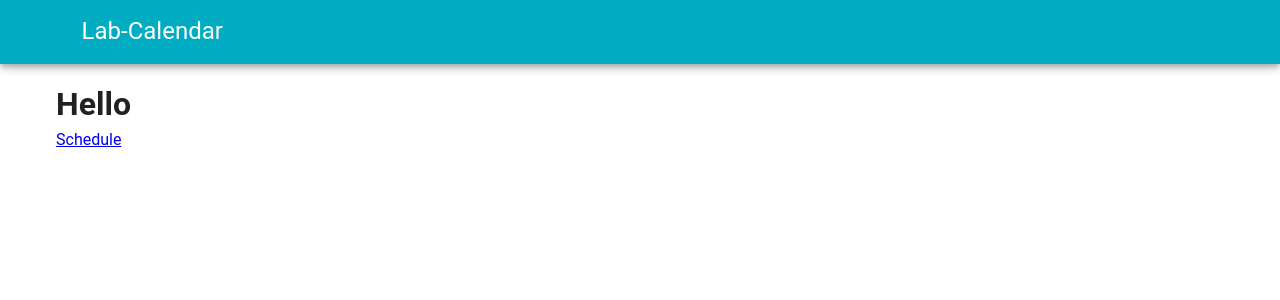
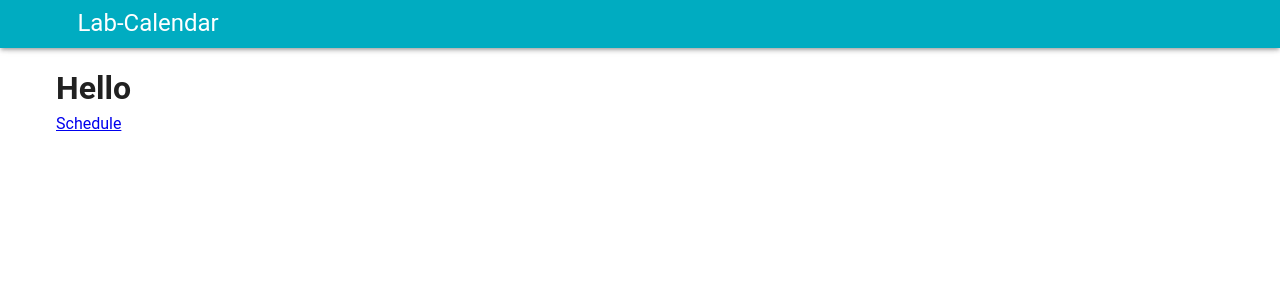
Before and after one commit to tori-ebi-tempura/lab-calendar, a Nuxt app in the folder frontend/: page / in a window 1280 px wide. Shown: the top 300 px of the page. Built offline with nearby package versions, Linux system fonts and the light colour scheme.

Commit message:
レイアウトの調整

```diff
--- a/frontend/app.vue
+++ /dev/null
@@ -1,18 +0,0 @@
-<template>
-  <v-app id="lab-calendar">
-    <NuxtLayout>
-      <NuxtPage />
-    </NuxtLayout>
-  </v-app>
-</template>
-
-<script setup lang="ts">
-useHead({
-  meta: [
-    {
-      charset: "utf-8",
-    },
-  ],
-  title: "Lab-Calendar",
-});
-</script>
--- a/frontend/layouts/default.vue
+++ b/frontend/layouts/default.vue
@@ -1,15 +1,16 @@
-<!-- eslint-disable vue/no-multiple-template-root -->
 <template>
+  <v-app id="lab-calendar">
     <v-app-bar
-    :elevation="5"
+      :elevation="3"
       color="cyan-darken-1"
+      density="compact"
     >
       <v-container class="d-flex align-center">
         <v-app-bar-title>
           <v-btn
             variant="text"
             to="/"
-          size="x-large"
+            size="large"
             :active="false"
             nuxt
           >
@@ -19,6 +20,7 @@
       </v-container>
     </v-app-bar>
     <v-main>
-    <NuxtPage />
+      <slot></slot>
     </v-main>
+  </v-app>
 </template>
--- a/frontend/pages/index.vue
+++ b/frontend/pages/index.vue
@@ -7,6 +7,11 @@
 
 <script setup lang="ts">
 useHead({
+  meta: [
+    {
+      charset: "utf-8",
+    },
+  ],
   title: "トップページ - Lab-Calendar",
 });
 </script>
```
Lines whose indentation alone changed are shown as unchanged.
